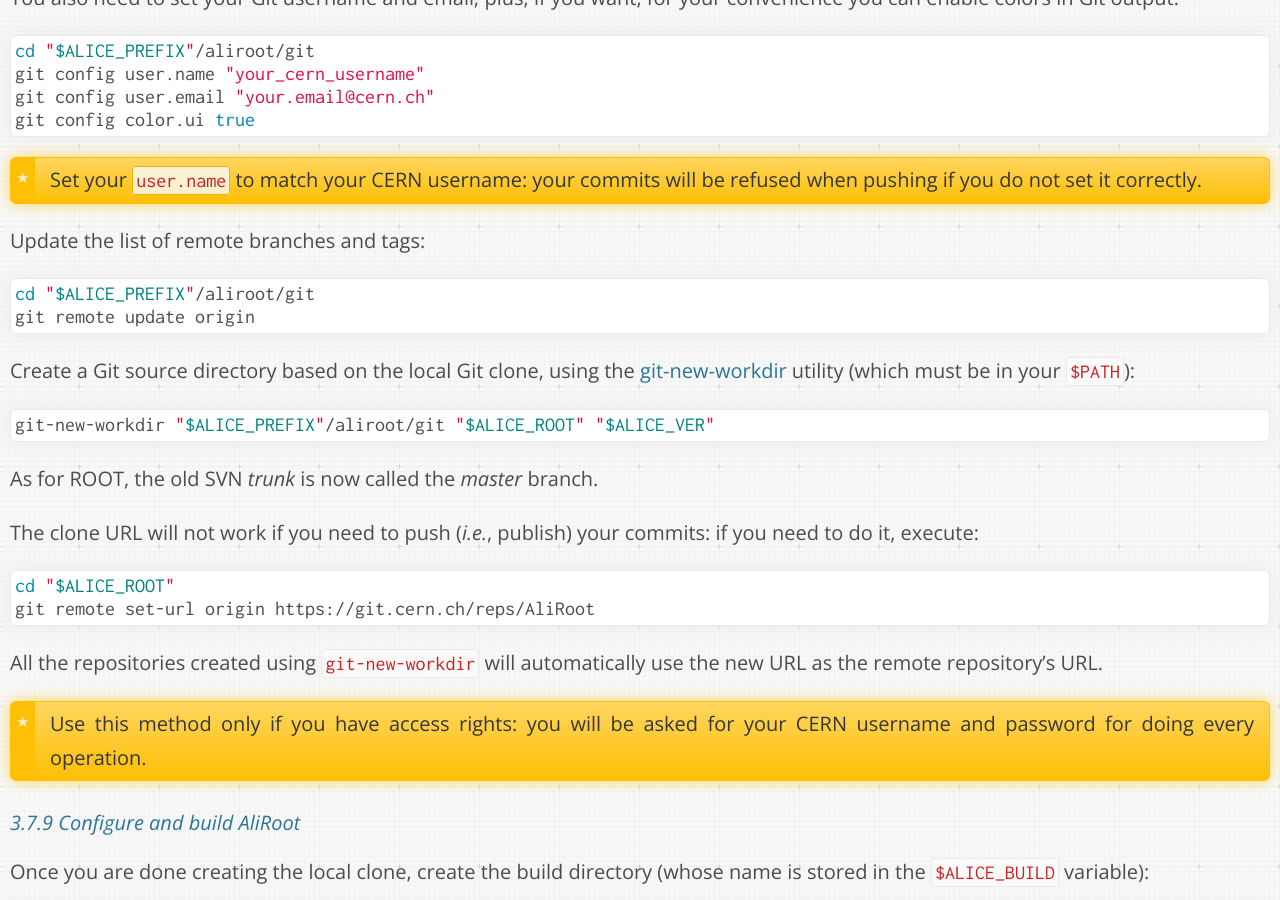
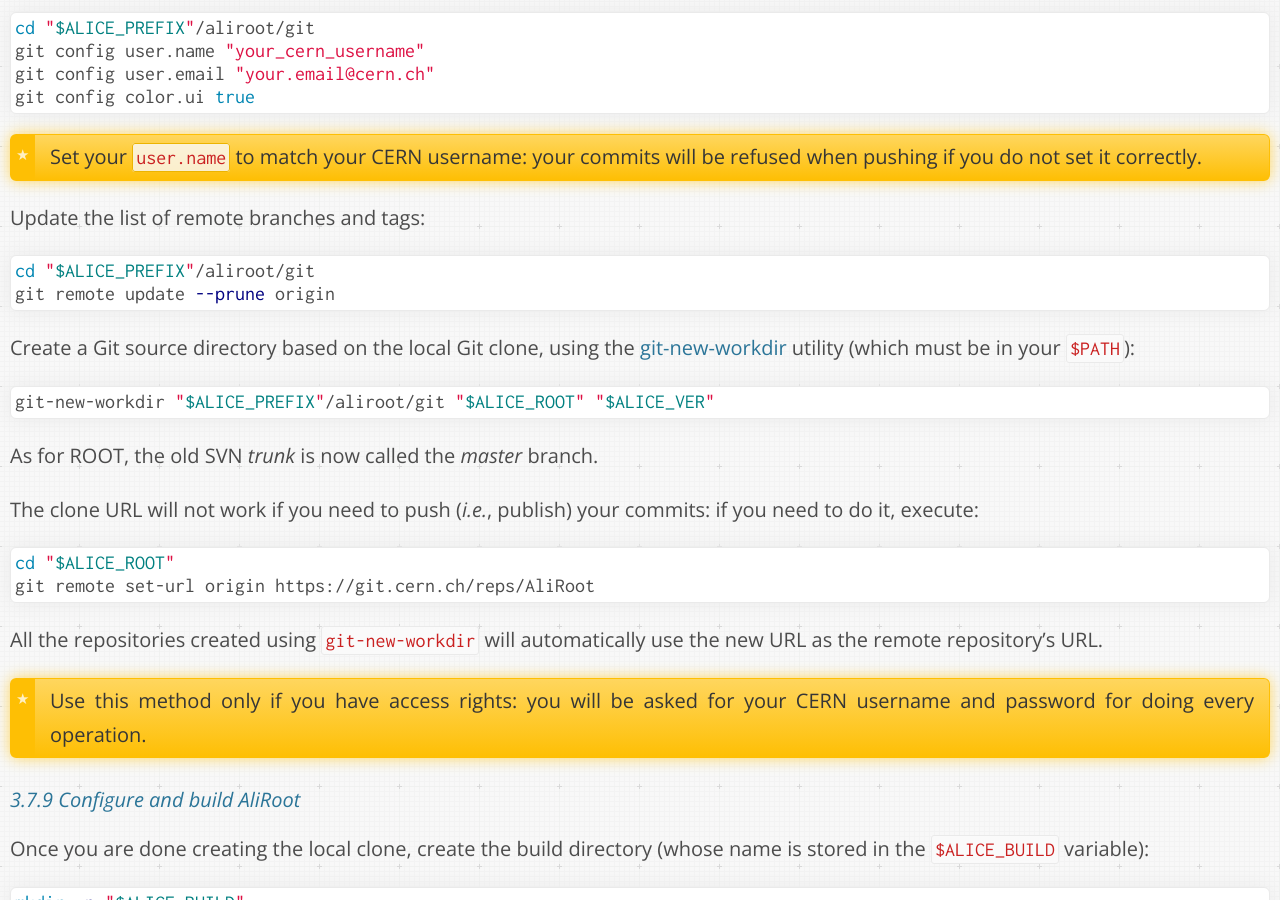
Before and after one commit to dberzano/dberzano.github.io, a Jekyll site: the page built from alice/install-aliroot/manual.md, in a window 1280 px wide and 900 px high, scrolled down 10654 px. Built offline with Jekyll 4.4.1, drawn with Linux system fonts in a browser that asks for light colours; Markdown is read by kramdown in place of the engine named in the settings; some of the changed text lies outside the part shown.

Commit message:
Added prune to git remote update

````diff
--- a/alice/install-aliroot/manual.md
+++ b/alice/install-aliroot/manual.md
@@ -531,7 +530,7 @@
 
 ```bash
 cd "$ALICE_PREFIX"/aliroot/git
-git remote update origin
+git remote update --prune origin
 ```
 
 Create a Git source directory based on the local Git clone, using the
````
Also changed, not shown: other parts of alice/install-aliroot/manual.md (+1 -2 lines).
